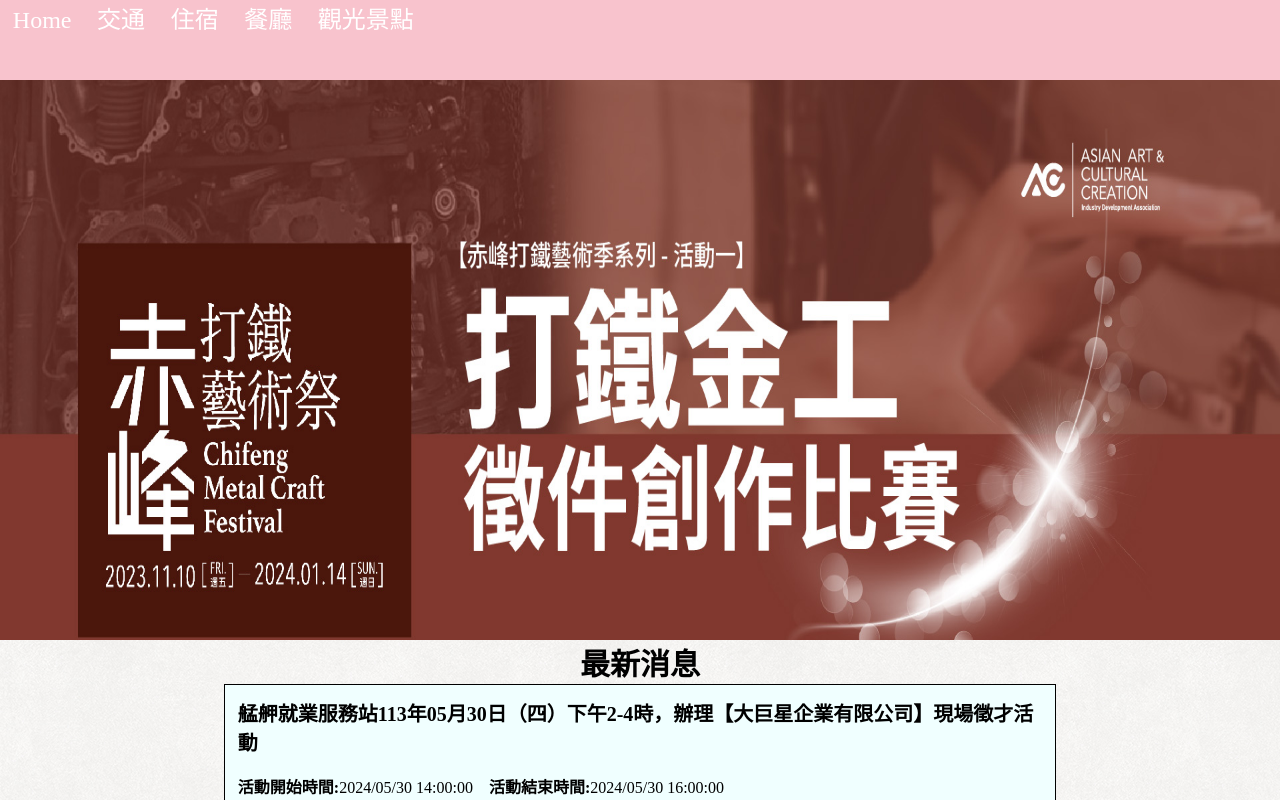
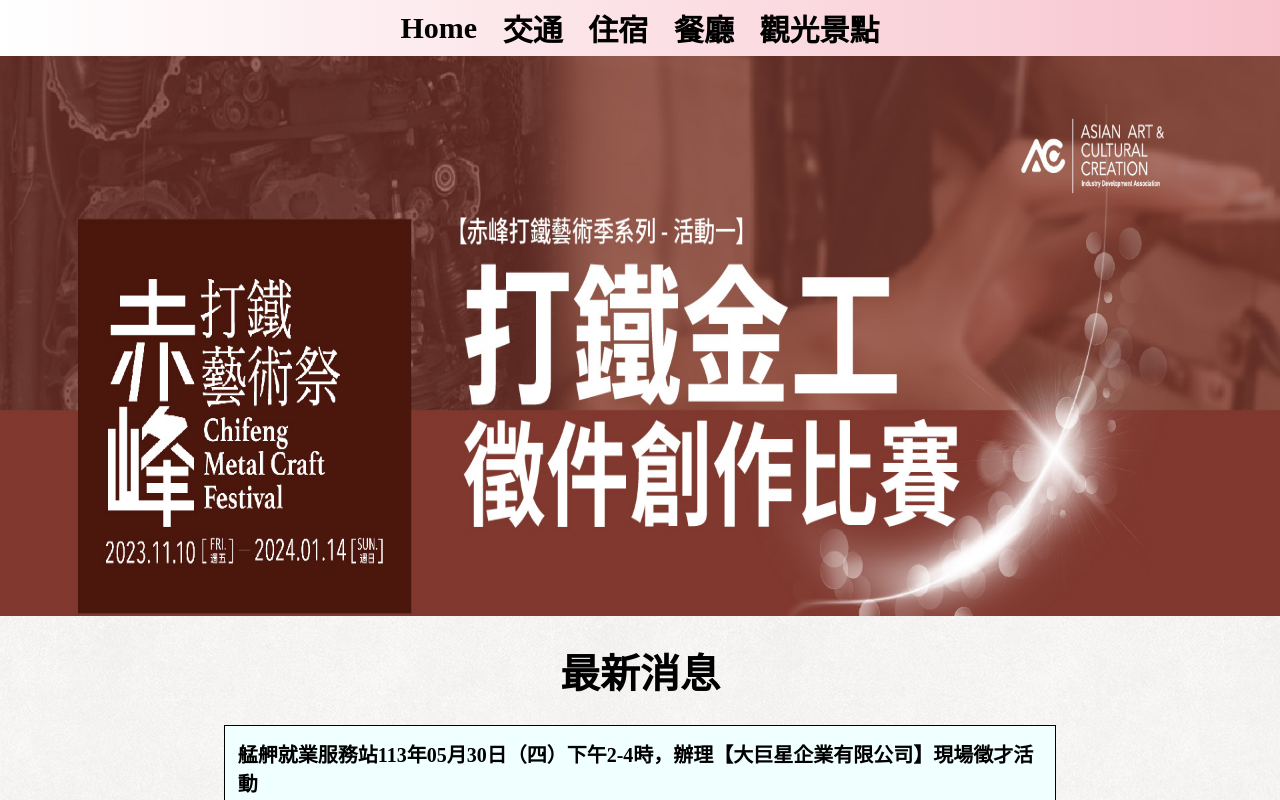
Before and after one commit to wuuuu0410/0517groupProject, a Vue app: page / in a window 1280 px wide. Shown: the top 800 px of the page. Built offline with nearby package versions, Linux system fonts and the light colour scheme; the HTML template or start-up script is replaced by a standard one.

Commit message:
edit 頁首背景

```diff
--- a/src/App.vue
+++ b/src/App.vue
@@ -13,6 +13,6 @@ import Header from './components/Header.vue'
 <style scoped lang="scss">
   .header{
     width: 100dvw;
-    height: 10dvh;
+    height: 7dvh;
   }
 </style>
--- a/src/components/Header.vue
+++ b/src/components/Header.vue
@@ -24,13 +24,17 @@ export default{
 .headerArea{
     width: 100%;
     height: 100%;
-    background: #F8C3CD;
-
+    background: linear-gradient(to right, rgb(255, 255, 255),#F8C3CD);
+    text-align: center;
+    display: flex;
+    justify-content: center;
+    align-items: center;
     .routerItem{
-        color: white;
-        font-size: 24px;
+        color: rgb(0, 0, 0);
+        font-size: 30px;
         margin: 0 1%;
         text-decoration: none;
+        font-weight: 900;
     }
 }
 
--- a/src/views/3/3.vue
+++ b/src/views/3/3.vue
@@ -19,6 +19,8 @@ export default {
             { image: '/餐廳輪播圖5.jpg' },
             { image: '/餐廳輪播圖6.jpg' },
             ],
+            randomNumber:"",
+            randomArr:[],
         };
     },
     components:{
@@ -46,6 +48,7 @@ export default {
                 }
                 console.log(this.taipeiRestaurantsList);
                 this.getTown();
+                this.getRandomCards()
             } catch (error) {
                 console.error(error);
             }
@@ -80,6 +83,14 @@ export default {
             if (this.currentIndex < this.selectList[currentIndex].length - 1) {
                 this.currentIndex++;
             }
+        },
+        getRandomCards() {
+            this.randomArr=[];
+            for(let i = 0 ; i<4; i++){
+                this.randomNumber = Math.floor(Math.random() * 148) ;
+                this.randomArr.push(this.randomNumber)
+            }
+            console.log(this.randomArr)
         }
     },
 };
@@ -117,8 +128,17 @@ export default {
         </div>
     </div>
 
-    <div class="card">
-
+    <div class="cards">
+        <div class="card"v-for="item in randomArr">
+            <div class="cardTopImg" >
+                <img class="cardImg" v-bind:src="taipeiRestaurantsList[item].Images[0].URL" alt="" width="100%" height=auto>
+            </div>
+            <div class="cardBottomText">
+                <a v-bind:href="taipeiRestaurantsList[item].SameAsURLs" target="_blank"><h2>{{taipeiRestaurantsList[item].RestaurantName}}</h2></a><br>
+                <h4>{{taipeiRestaurantsList[item].PostalAddress.City }}&nbsp;{{taipeiRestaurantsList[item].PostalAddress.Town }}</h4>
+                <h4>{{taipeiRestaurantsList[item].PostalAddress.StreetAddress }}</h4>
+            </div>
+        </div>
     </div>
 
     <div class="footer">
@@ -161,10 +181,16 @@ export default {
 #select {
     width: 25%;
     height: 5dvh;
-    background: black;
-    color: white;
+    background:#F8C3CD;
+    color: rgb(0, 0, 0);
     font-size: 25px;
     text-align: center;
+    border-radius: 10px;
+    border: none;
+    font-weight: 900;
+}
+option{
+    border: 1px solid black;
 }
 
 .list {
@@ -227,4 +253,31 @@ li{
     width: 100%;
     height: 100%;
 }
+
+.cards{
+    width: 70%;
+    height: 50dvh;
+    display: flex;
+    justify-content:space-around;
+    align-items: center;
+    margin: 0 auto;
+    margin-bottom: 20px;
+}
+.card{
+    width: 23%;
+    height: 50dvh;
+    border: 1px solid black;
+    border-radius: 10px;
+    background: #fdecef
+}
+.cardTopImg{
+        height: auto;
+    }
+.cardBottomText{
+        height: auto;
+        padding: 5%;
+    }
+.cardImg{
+    border-radius: 10px 10px 0 0;
+}
 </style>
--- a/src/views/HomeView.vue
+++ b/src/views/HomeView.vue
@@ -5,6 +5,7 @@ export default {
     data() {
         return {
             newsDataList:[],
+            currentDataList:[],
             myCarouselImg:[
             { image: '/消息輪播1.jpg'},
             { image: '/消息輪播2.jpg'},
@@ -41,13 +42,15 @@ export default {
         },
 
 
+
+
     }
 };
 </script>
 
 <template>
     <TopCarousel :carouselImg = "myCarouselImg" />
-    <p>最新消息</p>
+    <p class="newTitle">最新消息</p>
     <div class="newsList" v-for="item in newsDataList">
         <ul ><a :href="item.Source" target="_blank"><h3>{{ item.title }}</h3></a><br>
         <li><strong>活動開始時間:</strong>{{ item.活動開始時間 }} <strong>&nbsp;&nbsp;&nbsp;活動結束時間:</strong>{{ item.活動結束時間 }}</li>
@@ -56,7 +59,7 @@ export default {
 
     <div class="footer">
         <a class="logo_a" href="https://www.gov.taipei/" target="_blank">
-            <img class="taipei_city_logo" src="/tpe_logo.jpg" alt="">
+            <img class="taipei_city_logo" src="/Logo.svg" alt="">
         </a>
         <div class="footerRight">
         <h3>臺北市政府觀光傳播局</h3><br>
@@ -98,7 +101,11 @@ p{
     font-size: 30px;
     font-weight: 900;
 }
-
+.newTitle{
+    font-size: 40px;
+    font-weight: 900;
+    margin: 2% 0;
+}
 .footer{
     width: 70%;
     margin: 0 auto;
```
